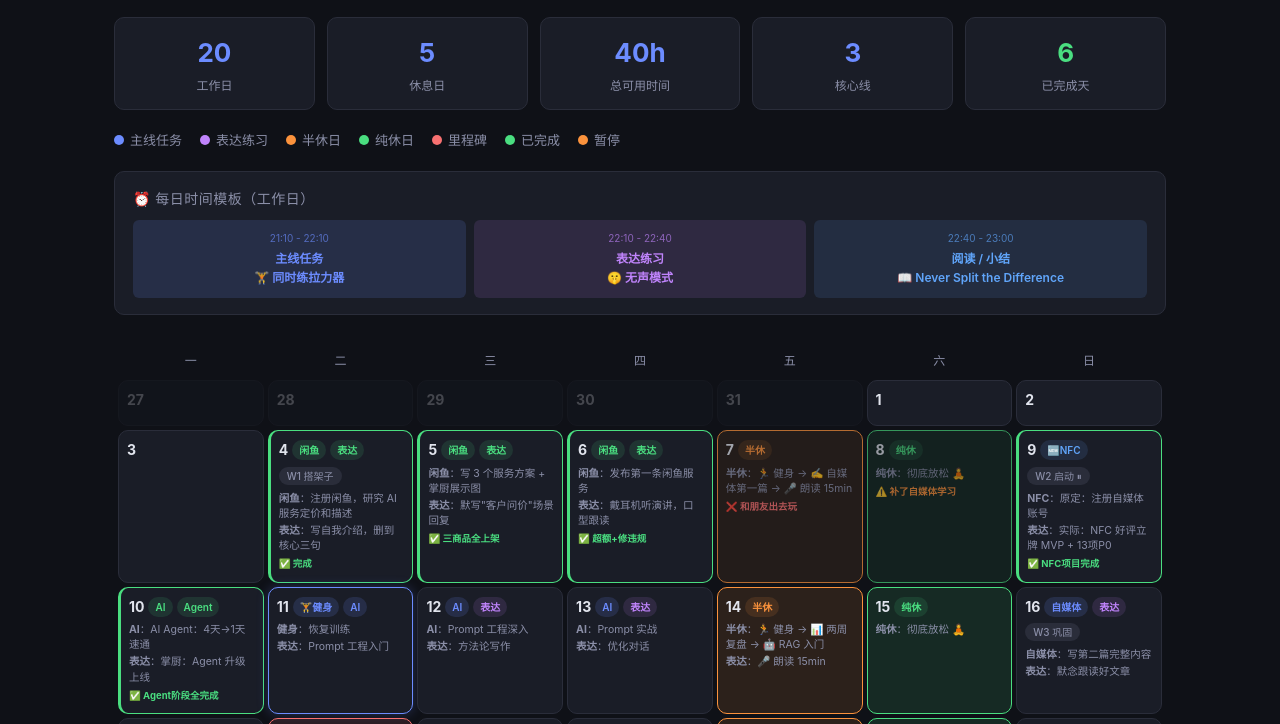
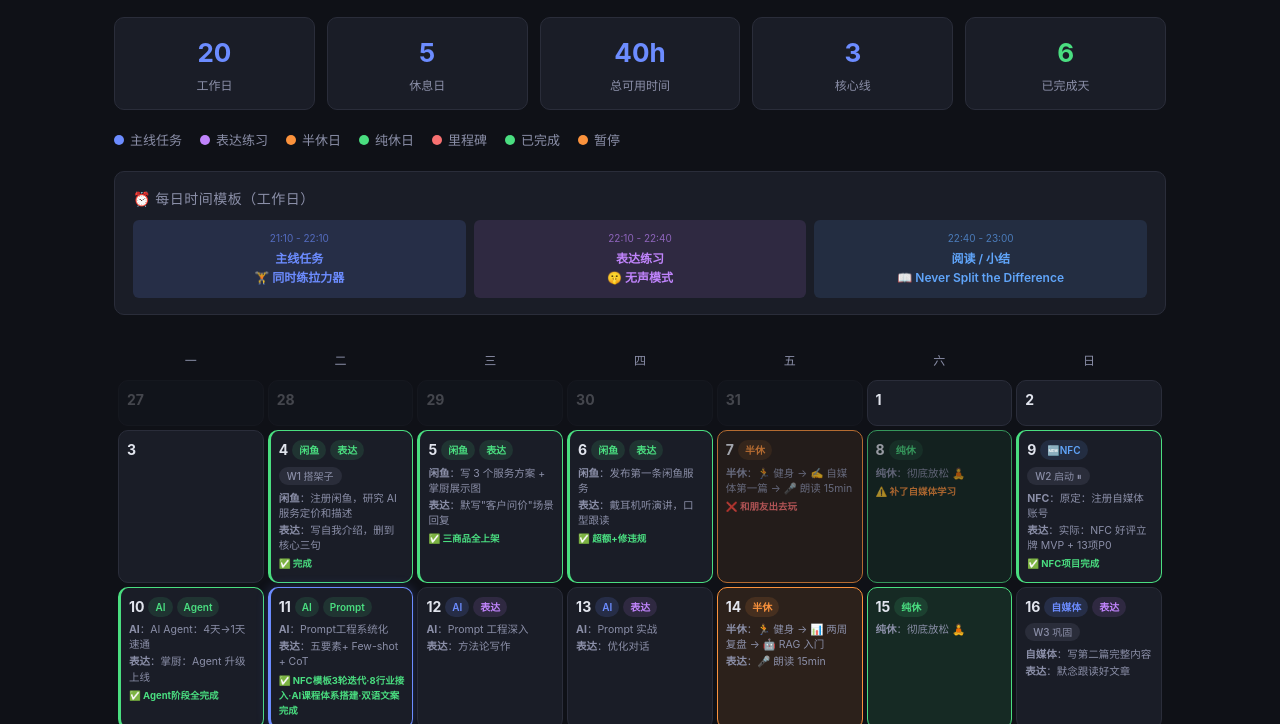
Before and after one commit to burgerman777/august-plan, a plain HTML site: page index.html in a window 1280 px wide. Shown: the part 192-916 px from the top of the page. Drawn offline with Linux system fonts and the light colour scheme.

Commit message:
更新8/11实际进度：Prompt工程系统化 + NFC模板迭代 + AI课程搭建
Co-Authored-By: Claude <noreply@anthropic.com>

```diff
--- a/index.html
+++ b/index.html
@@ -376,9 +376,9 @@ const DAYS = [
   { date:10, wd:'周一', w:1, s:'done',
     tags:['AI','Agent'], main:'AI Agent：4天→1天速通', express:'掌厨：Agent 升级上线',
     result:'✅ Agent阶段全完成', rClass:'s-ok' },
-  { date:11, wd:'周二', w:1, s:'',
-    tags:['🏋️健身','AI'], main:'恢复训练', express:'Prompt 工程入门',
-    result:'', rClass:'' },
+  { date:11, wd:'周二', w:1, s:'done',
+    tags:['AI','Prompt'], main:'Prompt工程系统化', express:'五要素+ Few-shot + CoT',
+    result:'✅ NFC模板3轮迭代·8行业接入·AI课程体系搭建·双语文案完成', rClass:'s-ok' },
   { date:12, wd:'周三', w:1, s:'',
     tags:['AI','表达'], main:'Prompt 工程深入', express:'方法论写作',
     result:'', rClass:'' },
```
Also changed, not shown: 八月计划日历.html (+3 -3 lines).
